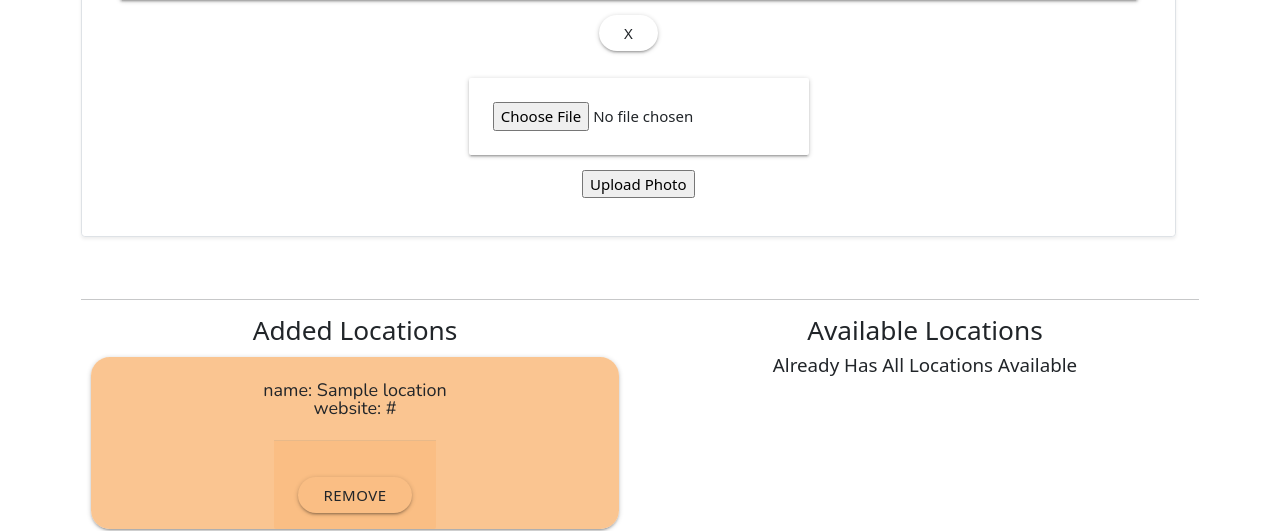
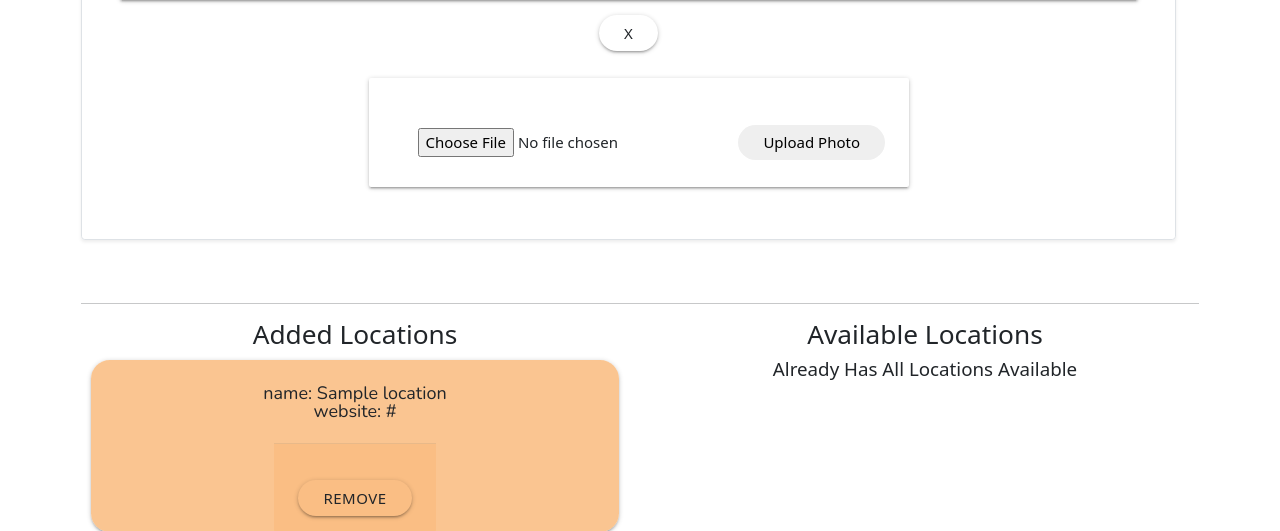
Before and after one commit to oselim14/travel-now, a Django app: page /itinerary/1/ in a window 1280 px wide. Shown: the part 1256-1787 px from the top of the page. Run offline with Django 3.2, Linux system fonts and the light colour scheme; a user stored in the database is signed in; tables that the repository leaves empty hold one stand-in row (values such as "Sample post"); some libraries are stand-ins or nearby versions.

Commit message:
align update btn in itn detail

```diff
--- a/main_app/static/css/style.css
+++ b/main_app/static/css/style.css
@@ -51,6 +51,13 @@ body {
 
   .card-action {
     text-align: center;
+  }
+
+  .custom-file-input {
+    border-radius: 100em;
+    border: 0px;
+    padding: 6px 25px;
+    margin-top: 20px;
   }
 
   p {
--- a/main_app/templates/itinerary/detail.html
+++ b/main_app/templates/itinerary/detail.html
@@ -37,10 +37,10 @@
             <form action="{% url 'add_photo' itinerary.id %}" enctype="multipart/form-data" method="POST" class="card-panel">
             {% csrf_token %}
             <input type="file" name="photo-file" class="custom-file-input">
-          </div>
-          <div class="input-group-append">
             <input type="submit" class="custom-file-input" value="Upload Photo">
           </div>
+          <!-- <div class="input-group-append">
+          </div> -->
           </form>
           {% endif %}
         </div>
```
